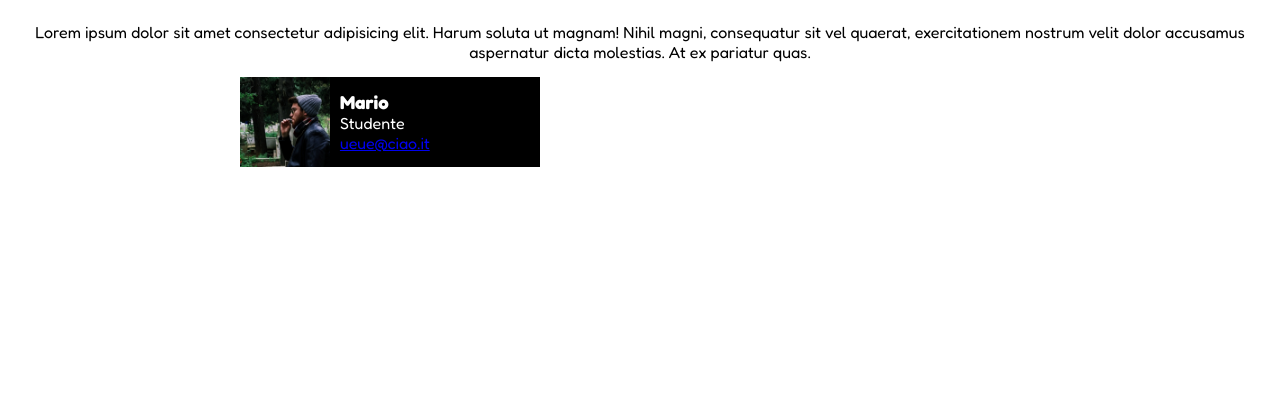
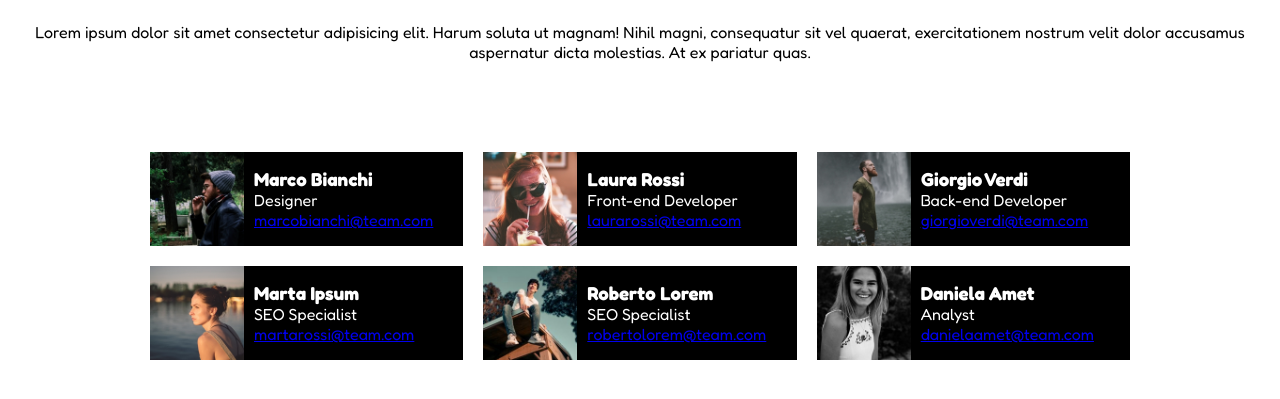
Before and after one commit to Luca-Mangiacotti/js-our-team, a plain HTML site: page index.html in a window 1280 px wide. Shown: the part 87-486 px from the top of the page. Drawn offline with Linux system fonts and the light colour scheme.

Commit message:
finish 1st part of project

```diff
--- a/css/style.css
+++ b/css/style.css
@@ -18,11 +18,10 @@
 }
 
 .TeamContainer {
-    max-width: 800px;
+    max-width: 1000px;
+    margin-top: 80px;
     margin-left: auto;
     margin-right: auto;
-    gap: 10px;
-
 }
 
 .img-card {
@@ -71,9 +70,11 @@ header h1{
 
 .TeamCard {
     display: flex;
-    width: 100% / 3;
+    width: calc((100% - 10px*6) / 3);
     height: auto;
     background-color: black;
     align-items: center;
     color: white;
+    margin: 10px;
+
 }
--- a/index.html
+++ b/index.html
@@ -19,14 +19,20 @@
     <main>
         <p>Lorem ipsum dolor sit amet consectetur adipisicing elit. Harum soluta ut magnam! Nihil magni, consequatur sit vel quaerat, exercitationem nostrum velit dolor accusamus aspernatur dicta molestias. At ex pariatur quas.</p>
         <!-- INSERIMENTO SEZIONE DEL TEAM -->
-        <section class="TeamGrid TeamContainer">
-            <div class="TeamCard">
+        <section class="TeamContainer">
+            <div class="TeamGrid">
+
+            <!-- CARD DI PROVA -->
+            <!-- <div class="TeamCard">
                 <img src="./img/male1.png" alt="male1" class="img-card">
                 <div class="CardDescription">
                     <h3>Mario</h3>
                     <p>Studente</p>
                     <a href="#">ueue@ciao.it</a>
                 </div>
+            </div> -->
+            <!-- /CARD DI PROVA -->
+
             </div>
 
         </section>
--- a/js/script.js
+++ b/js/script.js
@@ -37,4 +37,22 @@ const teamMembers = [
   }
 ];
 
-console.log(teamMembers)
+// DOM ELEMENTS
+const TeamGridElm = document.querySelector(".TeamGrid")
+
+//stampa delle card di default
+let listMembers = ""
+for ( let i = 0; i < teamMembers.length; i++ ){
+  //destrutturazione
+  const {name, role, email, img} = teamMembers[i]
+  listMembers += `<div class="TeamCard">
+                    <img src=${img} alt="${name}" class="img-card">
+                    <div class="CardDescription">
+                      <h3>${name}</h3>
+                      <p>${role}</p>
+                      <a href="#">${email}</a>
+                    </div>
+                  </div>`
+
+}
+TeamGridElm.innerHTML = listMembers
```
